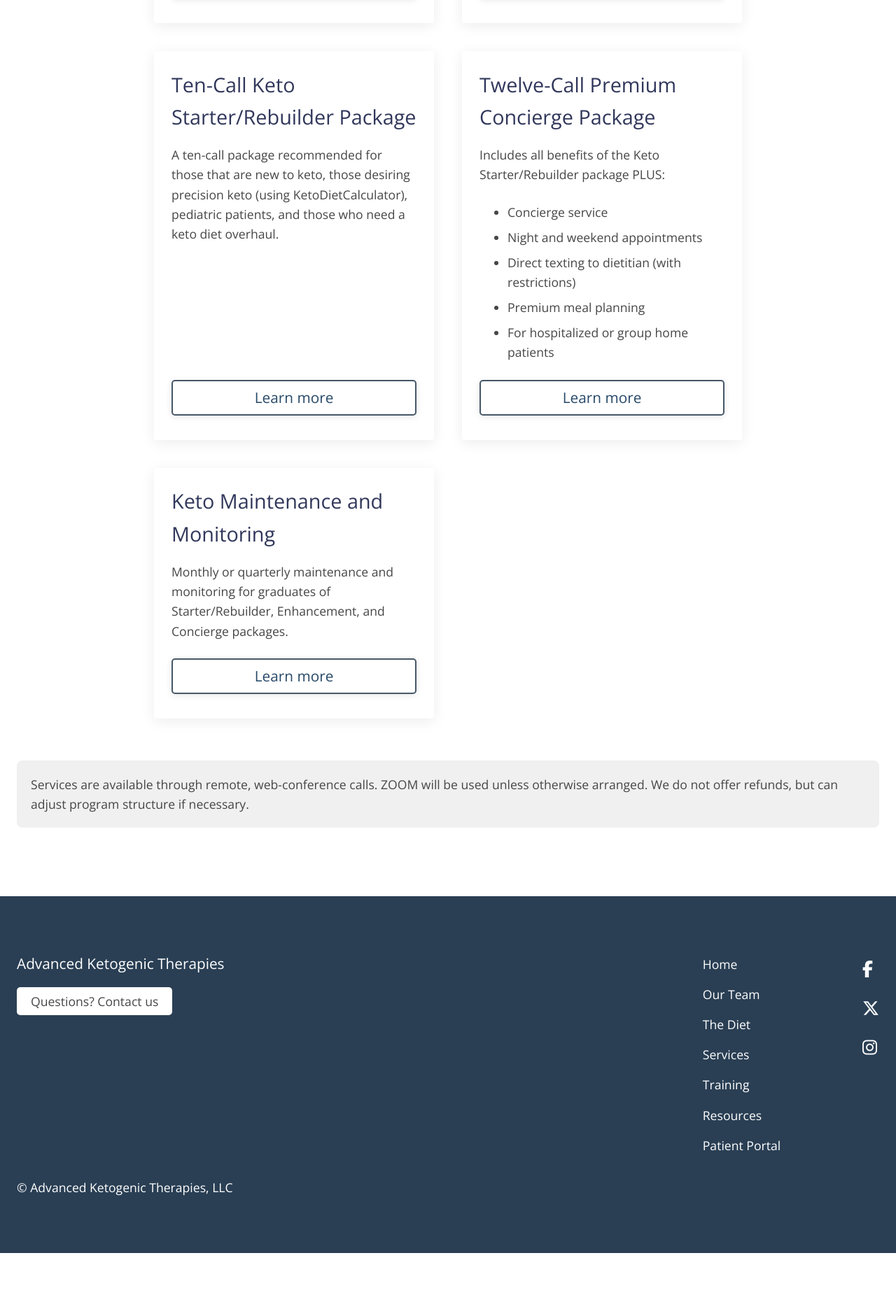
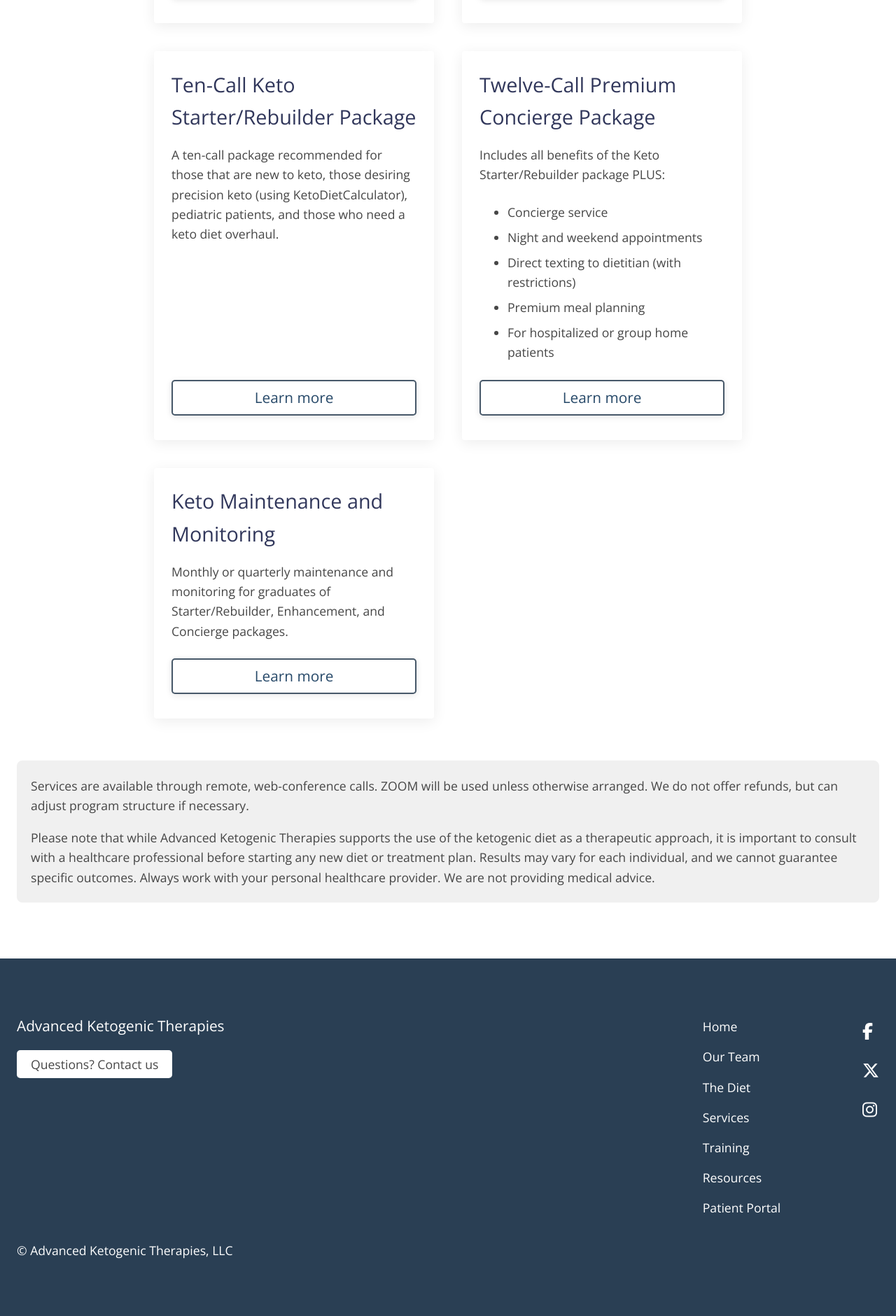
Before and after one commit to janmilosh/potterketo_jekyll, a Jekyll site: the page built from _pages/services.html, in a window 1280 px wide. Shown: the part 1392-3273 px from the top of the page at 70% size. Built offline with Jekyll 4.4.1, drawn with Linux system fonts in a browser that asks for light colours; nearby versions of some CDN libraries; before the commit the page ends 3183 px from its top, so only the background shows below that.

Commit message:
Add disclaimer

```diff
--- a/_pages/services.html
+++ b/_pages/services.html
@@ -59,5 +59,9 @@ title: Services
       <a href="{{ '/monitoring' | relative_url }}" class="button white">Learn more</a>
     </div>
   </div>
-  <p class="card">Services are available through remote, web-conference calls. ZOOM will be used unless otherwise arranged. We do not offer refunds, but can adjust program structure if necessary.</p>
+  <div class="card">
+    <p>Services are available through remote, web-conference calls. ZOOM will be used unless otherwise arranged. We do not offer refunds, but can adjust program structure if necessary.</p>
+    <p>Please note that while Advanced Ketogenic Therapies supports the use of the ketogenic diet as a therapeutic approach, it is important to consult with a healthcare professional before starting any new diet or treatment plan. Results may vary for each individual, and we cannot guarantee specific outcomes. Always work with your personal healthcare
+      provider. We are not providing medical advice.</p>
+  </div>
 </div>
--- a/_sass/main.scss
+++ b/_sass/main.scss
@@ -262,10 +262,10 @@ a.button.light-blue {
   }
 }
 
-p.card {
+.card {
   margin-top: 60px;
   background: $offWhite;
-  padding: 20px;
+  padding: 5px 20px;
   border-radius: 8px;
 }
 
```
